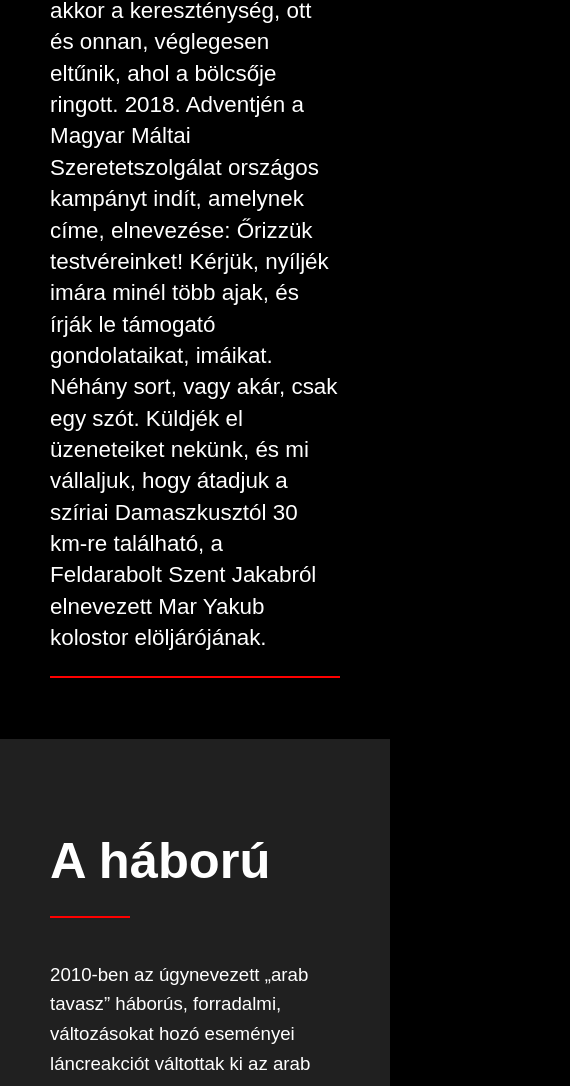
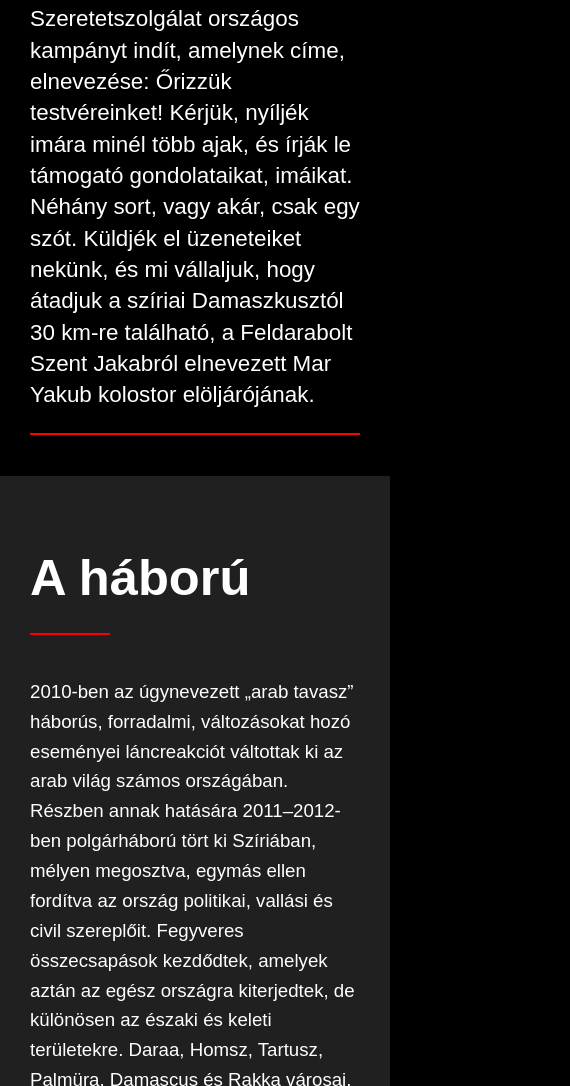
Before and after one commit to kerekris/maltai.sziria.io, a plain HTML site: page index.html in a window 390 px wide. Shown: the part 914-2000 px from the top of the page, 570 px wide, since content can reach past the window. Drawn offline with Linux system fonts and the light colour scheme.

Commit message:
Update page.css

```diff
--- a/page.css
+++ b/page.css
@@ -230,3 +230,14 @@ nav {
         margin-top: 28px;
     }
 }
+@media screen and (max-width: 650px){
+    h1 {
+        font-size: 40pt;
+    }
+    #bevezeto {
+        padding: 30px;
+    }
+    section {
+        padding: 30px;
+    }
+}
```
